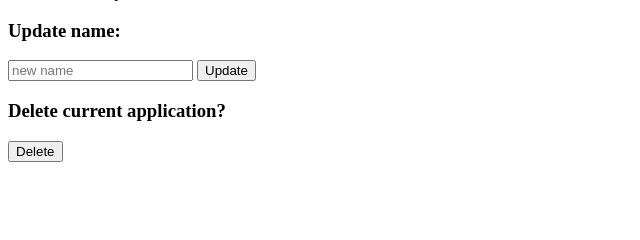
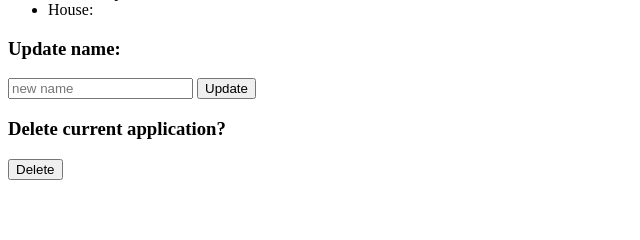
Before and after one commit to aadeschamps/learning, a Node project: template Code/w09/hogwarts/views/student.ejs in a window 1280 px wide. Shown: the part 141-381 px from the top of the page, without its empty margins (0-640 px from the left). Run offline with Node 20 templates, Linux system fonts and the light colour scheme; the template is opened without the code that fills it, so the values that code supplies are empty.

Commit message:
added house support in hogwarts

```diff
--- a/Code/w09/hogwarts/server.js
+++ b/Code/w09/hogwarts/server.js
@@ -15,13 +15,15 @@ students = {
 		id: 0,
 		name: "Alex",
 		age: "24",
-		fav_spell: "Anteoculatia"
+		fav_spell: "Anteoculatia",
+		house: ""
 	},
 	1: {
 		id: 1,
 		name: "Danielle",
 		age: "25",
-		fav_spell: "a pretty one"
+		fav_spell: "a pretty one",
+		house: ""
 	}
 }
 var count = 2;
@@ -42,7 +44,8 @@ app.post('/student', function( req, res){
 		id: count,
 		name: req.body.name,
 		age: req.body.age,
-		fav_spell: req.body.spell
+		fav_spell: req.body.spell,
+		house: ""
 	}
 	console.log(student);
 	students[count] = student;
@@ -63,4 +66,28 @@ app.delete('/student/:id', function(req, res){
 	res.redirect('/students');
 });
 
+app.post('/sort/:id', function(req, res){
+	var house = sortingHat();
+	var id = parseInt(req.params.id);
+	for (student in students){
+		if(students[student].id === id){
+			students[student].house = house;
+			break;
+		}
+	}
+	req.method = 'get';
+	res.redirect('/students');
+});
+
+app.get('/house/:house_name',function(req, res){
+	var house = req.params.house_name;
+	res.render('house.ejs', {students: students, house: house});
+});
+
+function sortingHat(){
+	var houses = ["Slytherine", "Gryffindor", "Hufflepuff", "Ravenclaw"];
+	return houses[Math.floor(Math.random() * houses.length)]
+}
+
+
 app.listen(3000);
--- a/Code/w09/hogwarts/views/student.ejs
+++ b/Code/w09/hogwarts/views/student.ejs
@@ -10,6 +10,11 @@
 	<ul>
 		<li>Age: <%=student.age%> </li>
 		<li>Favorite Spell: <%=student.fav_spell%></li>
+		<li> House: <% if(student.house === ""){%>
+			Not yet sorted!
+			<% }else{%>
+			<%= student.house %>
+			<% } %>
 	</ul>
 	<h3> Update name: </h3>
 	<form method="post" action="/student/<%=student.id%>?_method=put">
```
Also changed, not shown: Code/w09/hogwarts/views/house.ejs (added, +20 -0 lines), Code/w09/hogwarts/views/index.ejs (+6 -1 lines), Code/w09/hogwarts/house.ejs (added).
